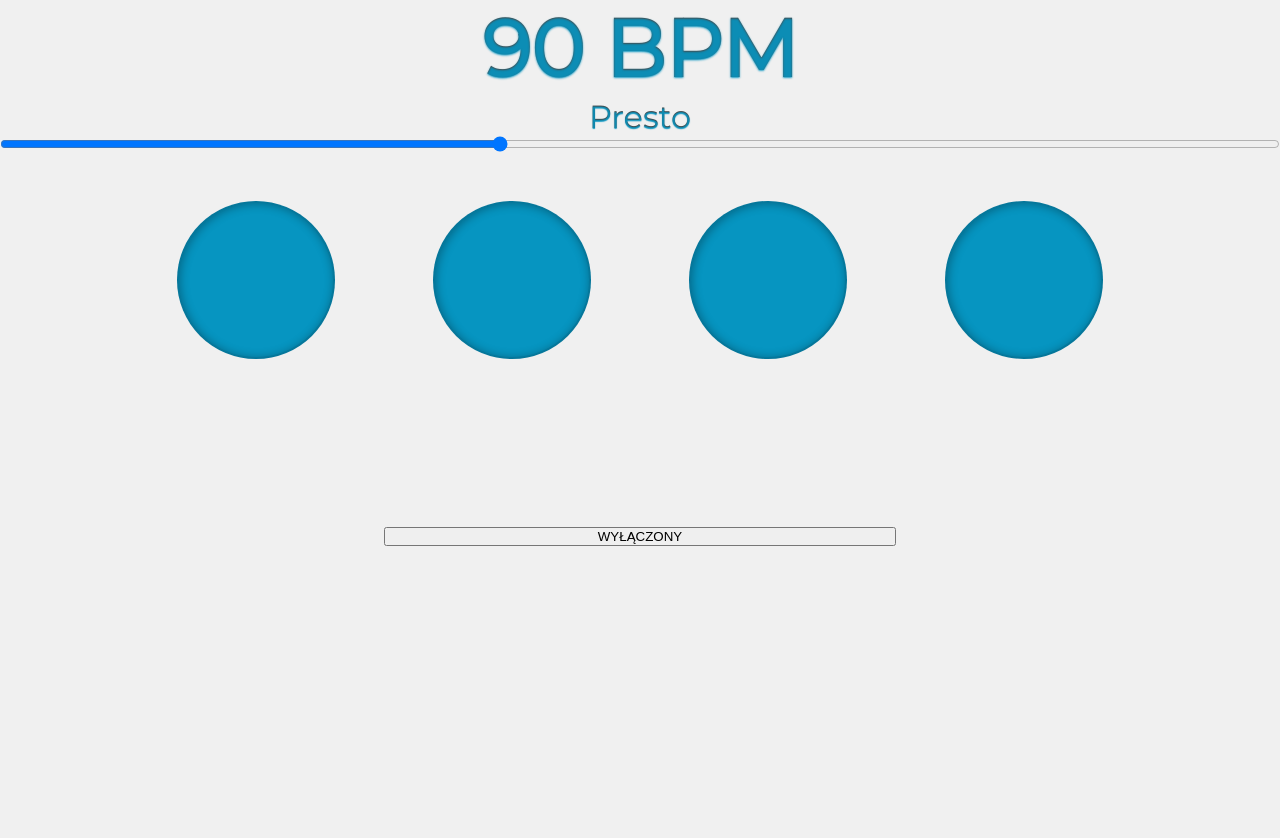
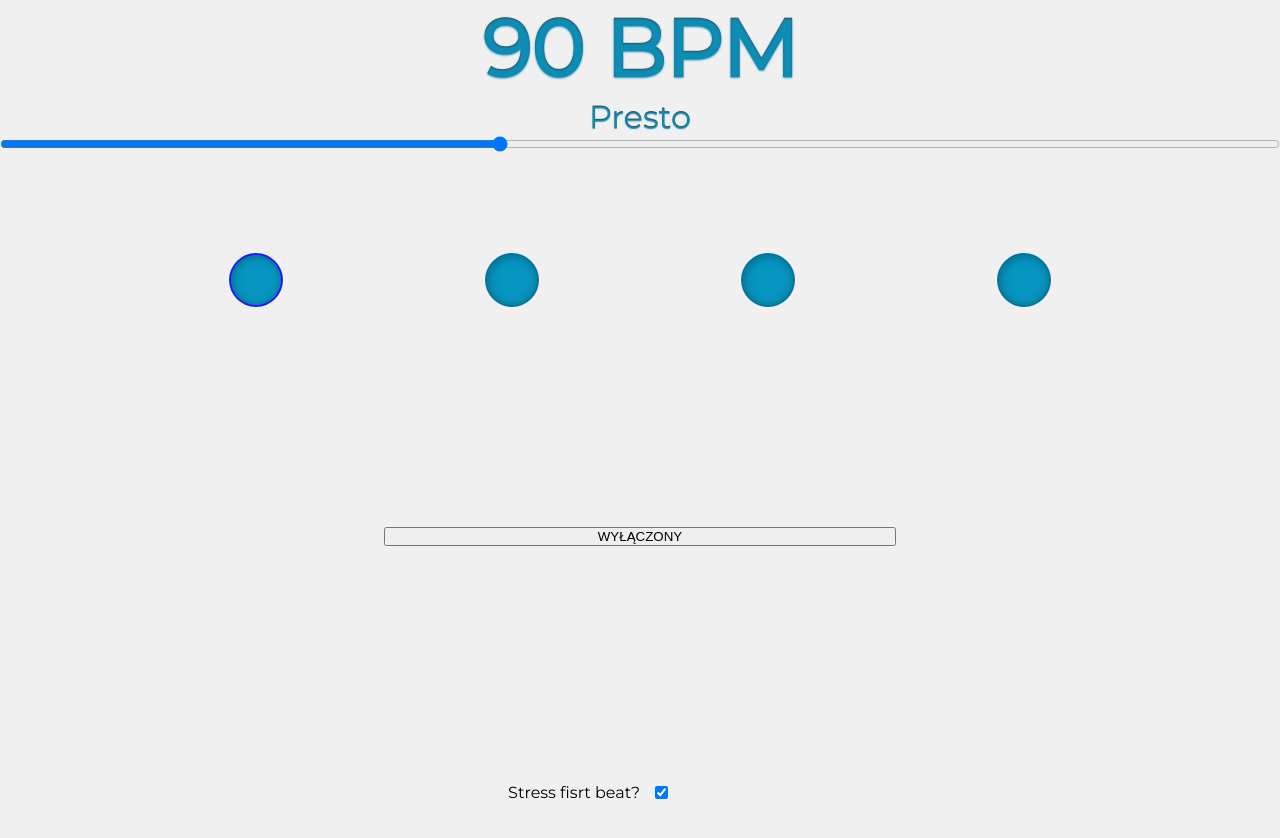
Before and after one commit to rafalwolny/metronome_app, a React app: page / in a window 1280 px wide. Shown: the top 838 px of the page. Before the commit the page ends 800 px from the top, so only its background shows below. Built offline with nearby package versions, Linux system fonts and the light colour scheme.

Commit message:
Bugs fixed and new functionality added- first circle can be stressed now using checkbox. Some new styles added.

```diff
--- /dev/null
+++ b/src/components/Circle.js
@@ -0,0 +1,33 @@
+import React from 'react';
+import styled, { keyframes } from 'styled-components';
+
+const DefaultCircle = styled.div `
+  height: 50px;
+  width: 50px;
+  border-radius: 50%;
+  background-color: ${ props => props.color };
+  box-shadow: inset 1px 1px 10px rgba(0, 0, 0, .3);
+  border: 2px solid rgba(0, 0, 0, .2);
+  align-self: center;
+  justify-self: center;
+`
+
+const StressedCircle = styled.div `
+  height: 50px;
+  width: 50px;
+  border-radius: 50%;
+  background-color: ${ props => props.color };
+  box-shadow: inset 1px 1px 10px rgba(0, 0, 0, .3);
+  border: 2px solid rgba(38, 0, 255, .8);
+  align-self: center;
+  justify-self: center;
+`
+
+export default function Circle(props){
+  // console.log("props: ", props);
+      if (props.isStressed) {
+        return <StressedCircle color={props.color} />
+      } else {
+        return <DefaultCircle color={props.color} />
+      }
+}
--- a/src/components/ControlSection.js
+++ b/src/components/ControlSection.js
@@ -4,12 +4,12 @@ import TickingSection from './TickingSection';
 
 const Container = styled.div `
   width: 80vw;
-  height: 40vw;
+  height: 60vw;
   justify-self: center;
   align-self: center;
   display: grid;
   grid-template-columns: 1fr 1fr 1fr 1fr;
-  grid-template-rows: 1fr 1fr;
+  grid-template-rows: 1fr 1fr 1fr;
 `
 
 const PlayButton = styled.button `
@@ -20,13 +20,35 @@ const PlayButton = styled.button `
   grid-row: 2;
 `
 
+const Label = styled.label `
+  align-self: center;
+  justify-self: right;
+  grid-column: 1 / span 2;
+  grid-row: 3;
+
+  &:hover{
+    border-bottom: 1px black solid;
+  }
+`
+
+const Input = styled.input `
+  margin: 0 0 0 15px;
+  align-self: center;
+  justify-self: left;
+  grid-column: 3;
+  grid-row: 3;
+`
+
 export default class ControlSection extends React.Component{
   constructor(props) {
     super(props);
     this.state = {
-      isToggleOn: false
+      isToggleOn: false,
+      isChecked: true
     };
     this.handleClick = this.handleClick.bind(this);
+    this.handleCheckbox = this.handleCheckbox.bind(this);
+    // console.log('props: ', this.props);
   }
 
   handleClick() {
@@ -38,13 +60,20 @@ export default class ControlSection extends React.Component{
     }
   }
 
+  handleCheckbox() {
+    this.setState(state => ({ isChecked: !state.isChecked }));
+    // setTimeout(() => { console.log(this.state) }, 100);
+  }
+
   render(){
     return(
       <Container>
-        <TickingSection ref="tickingSection" miliseconds={this.props.miliseconds} isToggleOn={this.state.isToggleOn} />
+        <TickingSection ref="tickingSection" miliseconds={this.props.miliseconds} isChecked={this.state.isChecked} isToggleOn={this.state.isToggleOn} />
         <PlayButton type="button" onClick={this.handleClick}>
           {this.state.isToggleOn ? 'WŁĄCZONY' : 'WYŁĄCZONY'}
         </PlayButton>
+          <Label htmlFor="stress">Stress fisrt beat?</Label>
+          <Input type="checkbox" checked={this.state.isChecked} onChange={this.handleCheckbox} name="stress" id="stress" />
       </Container>
     )
   }
--- a/src/components/Slider.js
+++ b/src/components/Slider.js
@@ -31,7 +31,7 @@ export default class Slider extends React.Component {
     return(
       <Container>
         <DisplayBPM bpmValue={this.state.bpmValue} />
-        <BPMSlider type="range" min={20} max={200} value={this.state.bpmValue} className="slider" onChange={(e) => { this.setState({bpmValue: e.target.value}); this.bpmToMiliseconds(); }} />
+        <BPMSlider type="range" min={20} max={200} step={1} value={this.state.bpmValue} className="slider" onChange={(e) => { this.setState({bpmValue: e.target.value}); this.bpmToMiliseconds(); }} />
         <ControlSection miliseconds={this.state.miliseconds} />
       </Container>
     );
--- a/src/components/TickingSection.js
+++ b/src/components/TickingSection.js
@@ -1,16 +1,6 @@
 import React from 'react';
-import styled from 'styled-components';
-
-const Circle = styled.div `
-  height: 60%;
-  width: 60%;
-  border-radius: 50%;
-  background-color: ${ props => props.color };
-  box-shadow: inset 1px 1px 10px rgba(0, 0, 0, .3);
-  border: 2px solid rgba(0, 0, 0, .2);
-  align-self: center;
-  justify-self: center;
-`
+// import styled from 'styled-components';
+import Circle from './Circle';
 
 export default class TickingSection extends React.Component{
   constructor(props){
@@ -18,28 +8,30 @@ export default class TickingSection extends React.Component{
     this.stressedClick = React.createRef();
     this.defaultClick = React.createRef();
     this.state = {
-      circleOne:   { color: '#0695C1', isActive: false, isStressed: true },
-      circleTwo:   { color: '#0695C1', isActive: false, isStressed: false },
-      circleThree: { color: '#0695C1', isActive: false, isStressed: false },
-      circleFour:  { color: '#0695C1', isActive: false, isStressed: false },
-      miliseconds: 667
+      circleOne:   { color: '#0695C1', isActive: false },
+      circleTwo:   { color: '#0695C1', isActive: false },
+      circleThree: { color: '#0695C1', isActive: false },
+      circleFour:  { color: '#0695C1', isActive: false },
+      miliseconds: 667,
+      isStressed: this.props.isChecked
     };
     this.startTicking = this.startTicking.bind(this);
     this.stopTicking = this.stopTicking.bind(this);
   }
 
   circleOneChange = () => {
-    if (!this.state.circleOne.isActive) {this.state.circleOne.isStressed ? this.stressedClick.current.play() : this.defaultClick.current.play() }
+    if (!this.state.circleOne.isActive) {this.state.isStressed ? this.stressedClick.current.play() : this.defaultClick.current.play() }
     this.setState(state => {
       let circleOne = Object.assign({}, state.circleOne);
       circleOne.isActive ? circleOne.color = '#0695C1' : circleOne.color = '#ffe417' ;
       circleOne.isActive = !state.circleOne.isActive;
       return { circleOne };
     });
+    // setTimeout(() => { console.log('state: ', this.state); console.log('props: ', this.props); }, 5);
   }
 
   circleTwoChange = () => {
-    if (!this.state.circleTwo.isActive) {this.state.circleTwo.isStressed ? this.stressedClick.current.play() : this.defaultClick.current.play() }
+    if (!this.state.circleTwo.isActive) { this.defaultClick.current.play() }
     this.setState(state => {
       let circleTwo = Object.assign({}, state.circleTwo);
       circleTwo.isActive ? circleTwo.color = '#0695C1' : circleTwo.color = '#ffe417' ;
@@ -49,7 +41,7 @@ export default class TickingSection extends React.Component{
   }
 
   circleThreeChange = () => {
-    if (!this.state.circleThree.isActive) {this.state.circleThree.isStressed ? this.stressedClick.current.play() : this.defaultClick.current.play() }
+    if (!this.state.circleThree.isActive) { this.defaultClick.current.play() }
     this.setState(state => {
       let circleThree = Object.assign({}, state.circleThree);
       circleThree.isActive ? circleThree.color = '#0695C1' : circleThree.color = '#ffe417' ;
@@ -59,7 +51,7 @@ export default class TickingSection extends React.Component{
   }
 
   circleFourChange = () => {
-    if (!this.state.circleFour.isActive) {this.state.circleFour.isStressed ? this.stressedClick.current.play() : this.defaultClick.current.play() }
+    if (!this.state.circleFour.isActive) { this.defaultClick.current.play() }
     this.setState(state => {
       let circleFour = Object.assign({}, state.circleFour);
       circleFour.isActive ? circleFour.color = '#0695C1' : circleFour.color = '#ffe417' ;
@@ -85,21 +77,19 @@ export default class TickingSection extends React.Component{
     if(this.state.circleTwo.isActive) { this.circleTwoChange(); }
     if(this.state.circleThree.isActive) { this.circleThreeChange(); }
     if(this.state.circleFour.isActive) { this.circleFourChange(); }
-
     // setTimeout(() => { console.log('state: ', this.state); console.log('props: ', this.props); }, 5);
   }
 
-  stress = () => {this.setState(state => {
-    let circleOne = Object.assign({}, state.circleOne);
-    circleOne.isStressed = !circleOne.isStressed;
-    return { circleOne }; })}
 
   componentDidUpdate(){
     if(this.state.miliseconds != this.props.miliseconds) {
       clearInterval(this.myInterval);
-      this.setState({ miliseconds: this.props.miliseconds })
-      console.log(this.props.isToggleOn);
+      this.setState({ miliseconds: this.props.miliseconds });
+      // console.log(this.props.isToggleOn);
       setTimeout(() => { clearInterval(this.myInterval); this.startTicking(); }, 5);
+    }
+    if(this.state.isStressed != this.props.isChecked){
+      this.setState({ isStressed: this.props.isChecked });
     }
     // setTimeout(() => { console.log('componentDidUpdate: state: ', this.state); console.log('props: ', this.props); }, 5);
   }
@@ -109,10 +99,10 @@ export default class TickingSection extends React.Component{
       <React.Fragment>
         <audio id="stressed" ref={this.stressedClick} src="src/audio/Click1.mp3" />
         <audio id="default" ref={this.defaultClick} src="src/audio/Click2.mp3" />
-        <Circle color={this.state.circleOne.color} onClick={this.stress}/>
-        <Circle color={this.state.circleTwo.color}></Circle>
-        <Circle color={this.state.circleThree.color}></Circle>
-        <Circle color={this.state.circleFour.color}></Circle>
+        <Circle color={this.state.circleOne.color} isStressed={this.state.isStressed} />
+        <Circle color={this.state.circleTwo.color} />
+        <Circle color={this.state.circleThree.color} />
+        <Circle color={this.state.circleFour.color} />
       </React.Fragment>
     );
   }
```
Also changed, not shown: index_bundle.js.
